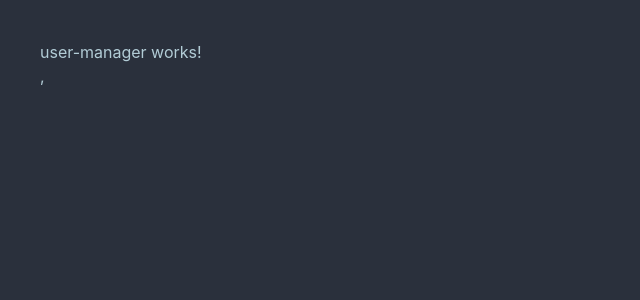
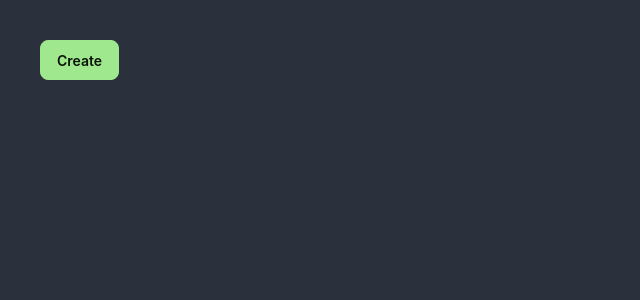
Before and after one commit to DavidMunozFlores/ICHOR_Frontend, an Angular app in the folder ICHOR_FrontendProyect/: page /user-manager in a window 1280 px wide. Shown: the top 300 px of the page, without its empty margins (0-640 px from the left). Built offline with nearby package versions, Linux system fonts and the light colour scheme.

Commit message:
[finished] Button Create Redirects

```diff
--- a/ICHOR_FrontendProyect/src/app/pages/user-manager/user-manager.html
+++ b/ICHOR_FrontendProyect/src/app/pages/user-manager/user-manager.html
@@ -1 +1,4 @@
-<p>user-manager works!</p>,
+<button
+class="btn btn-primary"
+(click)="redirectToCreate()"
+>Create</button>
--- a/ICHOR_FrontendProyect/src/app/pages/user-manager/user-manager.ts
+++ b/ICHOR_FrontendProyect/src/app/pages/user-manager/user-manager.ts
@@ -1,4 +1,5 @@
-import { ChangeDetectionStrategy, Component } from '@angular/core';
+import { ChangeDetectionStrategy, Component, inject } from '@angular/core';
+import { Router } from '@angular/router';
 
 @Component({
   selector: 'app-user-manager',
@@ -6,4 +7,14 @@ import { ChangeDetectionStrategy, Component } from '@angular/core';
   templateUrl: './user-manager.html',
   changeDetection: ChangeDetectionStrategy.OnPush,
 })
-export class UserManager {}
+export class UserManager {
+
+  private router = inject(Router);
+
+  redirectToCreate(){
+    this.router.navigate(['/create-user']);
+  }
+
+
+
+}
```
